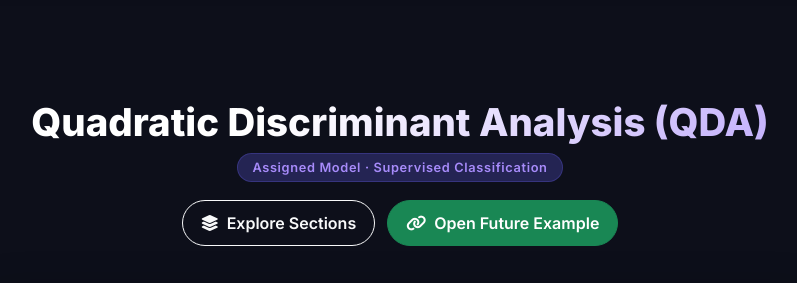
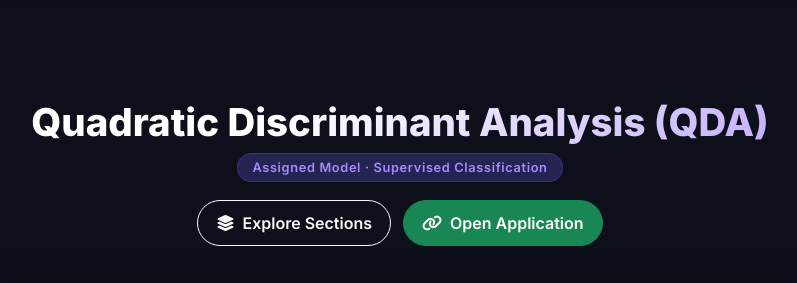
Before and after one commit to jdvargassanchez/machine-learning, a Flask app: page /qda_concepts in a window 1280 px wide. Shown: the part 101-384 px from the top of the page, without its empty margins (240-1037 px from the left). Run offline with Flask 3, Linux system fonts and the light colour scheme; parts of the project's set-up code (start-up, migrations or seed data) failed here and were passed over.

Commit message:
The menu bar is added to the QDA application page, it is connected to the menu, and the QDA concept buttons are edited.

```diff
--- a/templates/navegation_menu.html
+++ b/templates/navegation_menu.html
@@ -62,7 +62,7 @@
                         <button class="submenu-btn">Quadratic Discriminant Analysis (QDA) ▸</button>
                         <div class="dropdown-subcontent">
                             <a href="/qda_concepts">Basic Concepts</a>
-                            <a href="/qda_example">Example</a>
+                            <a href="/qda-example">Example</a>
                         </div>
                     </div>
 
--- a/templates/qda_concepts.html
+++ b/templates/qda_concepts.html
@@ -32,7 +32,7 @@
             </a>
 
             <a href="/qda-example" class="btn btn-success btn-soft">
-                <i class="fa-solid fa-link me-2"></i>Open Future Example
+                <i class="fa-solid fa-link me-2"></i>Open Application
             </a>
         </div>
     </div>
```
Also changed, not shown: templates/qda_example.html (+8 -4 lines).
